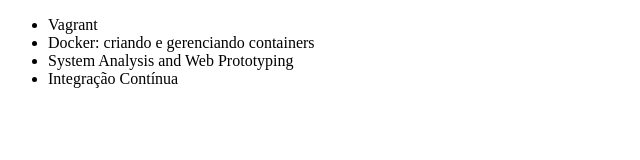
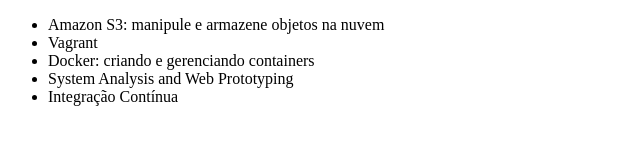
Before and after one commit to douglas-nog/CursoAlura, a plain HTML site: page index.html in a window 1280 px wide. Shown: the whole page, without its empty margins (0-640 px from the left). Drawn offline with Linux system fonts and the light colour scheme.

Commit message:
Adicionado curso de aws

```diff
--- a/index.html
+++ b/index.html
@@ -6,6 +6,7 @@
 </head>
 <body>
     <ul>
+        <li>Amazon S3: manipule e armazene objetos na nuvem</li>
         <li>Vagrant</li>
         <li>Docker: criando e gerenciando containers</li>
         <li>System Analysis and Web Prototyping</li>
```
